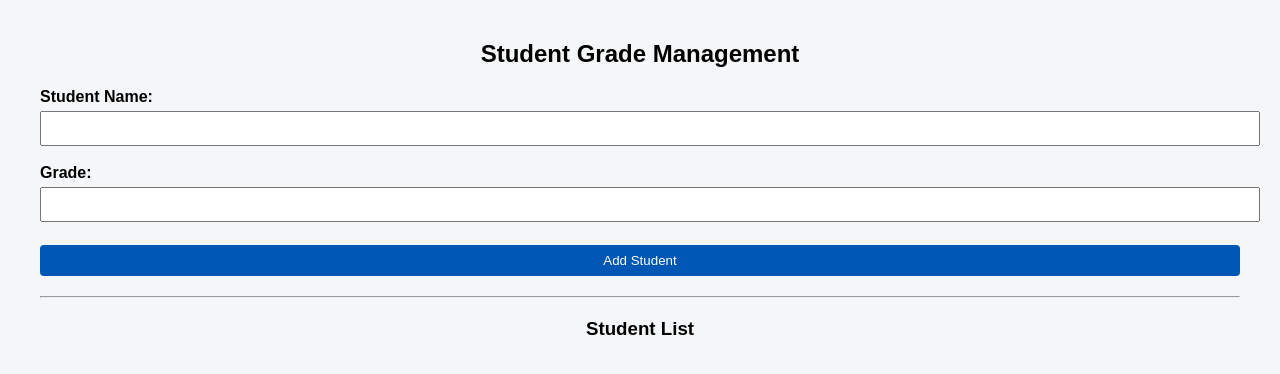
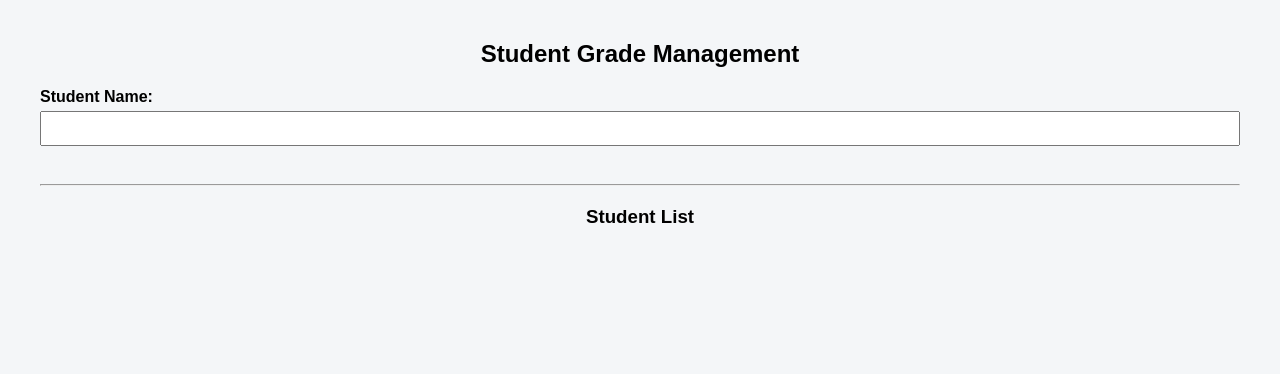
Before and after one commit to Jijilagueras72x/student_web_app, a Flask app: page / in a window 1280 px wide. Shown: the top 374 px of the page. Run offline with Flask 3, Linux system fonts and the light colour scheme.

Commit message:
modified:   static/script.js modified:   static/style.css modified:   templates/index.html

```diff
--- a/static/script.js
+++ b/static/script.js
@@ -1,8 +1,65 @@
-function validateForm() {
-    let name = document.getElementById("name").value;
+// Function to check fields and show/hide elements progressively
+function checkFields() {
+    let name = document.getElementById("name").value.trim();
+    let date = document.getElementById("date").value;
+    let subject = document.getElementById("subject").value;
+    let email = document.getElementById("email").value.trim();
     let grade = document.getElementById("grade").value;
 
-    if (name === "" || grade === "") {
+    // Show date field if name is filled
+    if (name !== "") {
+        document.getElementById("dateField").classList.remove("hidden");
+    } else {
+        document.getElementById("dateField").classList.add("hidden");
+        document.getElementById("subjectField").classList.add("hidden");
+        document.getElementById("emailField").classList.add("hidden");
+        document.getElementById("gradeField").classList.add("hidden");
+        document.getElementById("submitBtn").classList.add("hidden");
+    }
+
+    // Show subject field if date is filled
+    if (date !== "") {
+        document.getElementById("subjectField").classList.remove("hidden");
+    } else {
+        document.getElementById("subjectField").classList.add("hidden");
+        document.getElementById("emailField").classList.add("hidden");
+        document.getElementById("gradeField").classList.add("hidden");
+        document.getElementById("submitBtn").classList.add("hidden");
+    }
+
+    // Show email field if subject is selected
+    if (subject !== "") {
+        document.getElementById("emailField").classList.remove("hidden");
+    } else {
+        document.getElementById("emailField").classList.add("hidden");
+        document.getElementById("gradeField").classList.add("hidden");
+        document.getElementById("submitBtn").classList.add("hidden");
+    }
+
+    // Show grade/score field if all previous fields are filled
+    if (name !== "" && date !== "" && subject !== "" && email !== "") {
+        document.getElementById("gradeField").classList.remove("hidden");
+    } else {
+        document.getElementById("gradeField").classList.add("hidden");
+        document.getElementById("submitBtn").classList.add("hidden");
+    }
+
+    // Show submit button if all fields are filled
+    if (name !== "" && date !== "" && subject !== "" && email !== "" && grade !== "") {
+        document.getElementById("submitBtn").classList.remove("hidden");
+    } else {
+        document.getElementById("submitBtn").classList.add("hidden");
+    }
+}
+
+function validateForm() {
+    let name = document.getElementById("name").value.trim();
+    let date = document.getElementById("date").value;
+    let subject = document.getElementById("subject").value;
+    let email = document.getElementById("email").value.trim();
+    let grade = document.getElementById("grade").value;
+
+    if (name === "" || date === "" || subject === "" || email === "" || grade === "") {
         alert("Please fill in all fields.");
         return false;
     }
@@ -12,5 +69,34 @@ function validateForm() {
         return false;
     }
 
-    return true;
+    // Add student to the list
+    addStudent(name, date, subject, email, grade);
+    return false; // prevent page reload
 }
+
+function addStudent(name, date, subject, email, grade) {
+    let status = grade >= 75 ? "Passed" : "Failed";
+    let statusClass = grade >= 75 ? "pass" : "fail";
+
+    let li = document.createElement("li");
+    li.className = statusClass;
+    li.innerHTML = `<strong>${name}</strong> - ${subject}<br>
+                    Date: ${date} | Email: ${email}<br>
+                    Grade: ${grade} (${status})`;
+
+    document.getElementById("studentList").appendChild(li);
+
+    // Reset form fields
+    document.getElementById("name").value = "";
+    document.getElementById("date").value = "";
+    document.getElementById("subject").value = "";
+    document.getElementById("email").value = "";
+    document.getElementById("grade").value = "";
+
+    // Hide all fields except name
+    document.getElementById("dateField").classList.add("hidden");
+    document.getElementById("subjectField").classList.add("hidden");
+    document.getElementById("emailField").classList.add("hidden");
+    document.getElementById("gradeField").classList.add("hidden");
+    document.getElementById("submitBtn").classList.add("hidden");
+}
--- a/static/style.css
+++ b/static/style.css
@@ -1,6 +1,7 @@
 body {
 	font-family: Arial, sans-serif;
 	background-color: #f4f6f8;
+	margin: 40px;
 }
 
 .container {
@@ -21,10 +22,18 @@ label {
 }
 
 input[type="text"],
-input[type="number"] {
+input[type="number"],
+input[type="date"],
+input[type="email"],
+select {
 	width: 100%;
 	padding: 8px;
 	margin-top: 5px;
+	box-sizing: border-box;
+}
+
+select {
+	cursor: pointer;
 }
 
 button {
@@ -38,7 +47,7 @@ button {
 }
 
 button:hover {
-	background-color: #0056b3;
+	background-color: #004494;
 }
 
 hr{
@@ -65,4 +74,8 @@ li {
 	background-color: #f8d7da;
 	color: #721c24;
 }
-/* sample */
+
+/* Hidden class for progressive disclosure */
+.hidden {
+	display: none;
+}
--- a/templates/index.html
+++ b/templates/index.html
@@ -4,57 +4,7 @@
     <meta charset="UTF-8">
     <title>Student Grade Management</title>
     <link rel="stylesheet" href="{{ url_for('static' , filename='style.css')}}">
-
-    <style>
-        body {
-            font-family: Arial, sans-serif;
-            margin: 40px;
-        }
-
-        input, button {
-            padding: 8px;
-            margin-top: 5px;
-        }
-
-        ul {
-            list-style-type: none;
-            padding: 0;
-        }
-    </style>
-
-    <script>
-        function validateForm() {
-            let name = document.getElementById("name").value;
-            let grade = document.getElementById("grade").value;
-
-            if (name === "" || grade === "") {
-                alert("Please fill out all fields");
-                return false;
-            }
-
-            if (grade < 0 || grade > 100) {
-                alert("Grade must be between 0 and 100");
-                return false;
-            }
-
-            addStudent(name, grade);
-            return false; // prevent page reload
-        }
-
-        function addStudent(name, grade) {
-            let status = grade >= 75 ? "Passed" : "Failed";
-            let color = grade >= 75 ? "green" : "red";
-
-            let li = document.createElement("li");
-            li.style.color = color;
-            li.textContent = name + " - " + grade + " (" + status + ")";
-
-            document.getElementById("studentList").appendChild(li);
-
-            document.getElementById("name").value = "";
-            document.getElementById("grade").value = "";
-        }
-    </script>
+    <script src="{{ url_for('static', filename='script.js') }}" defer></script>
 </head>
 
 <body>
@@ -62,13 +12,45 @@
     <h2>Student Grade Management</h2>
 
     <form onsubmit="return validateForm();">
-        <label>Student Name:</label><br>
-        <input type="text" id="name"><br><br>
+        <!-- Name Field - Always visible -->
+        <div id="nameField">
+            <label>Student Name:</label><br>
+            <input type="text" id="name" oninput="checkFields()"><br><br>
+        </div>
 
-        <label>Grade:</label><br>
-        <input type="number" id="grade"><br><br>
+        <!-- Date Field - Hidden initially -->
+        <div id="dateField" class="hidden">
+            <label>Date:</label><br>
+            <input type="date" id="date" oninput="checkFields()"><br><br>
+        </div>
 
-        <button type="submit">Add Student</button>
+        <!-- Subject Field - Hidden initially -->
+        <div id="subjectField" class="hidden">
+            <label>Subject:</label><br>
+            <select id="subject" onchange="checkFields()">
+                <option value="">-- Select Subject --</option>
+                <option value="Integrated Programming and Technologies">Integrated Programming and Technologies</option>
+                <option value="Introduction to Programming">Introduction to Programming</option>
+                <option value="Web Fundamentals">Web Fundamentals</option>
+            </select><br><br>
+        </div>
+
+        <!-- Email Field - Hidden initially -->
+        <div id="emailField" class="hidden">
+            <label>Email:</label><br>
+            <input type="email" id="email" oninput="checkFields()"><br><br>
+        </div>
+
+        <!-- Grade/Score Field - Hidden initially -->
+        <div id="gradeField" class="hidden">
+            <label>Grade:</label><br>
+            <input type="number" id="grade" oninput="checkFields()"><br><br>
+        </div>
+
+        <!-- Submit Button - Hidden initially -->
+        <div id="submitBtn" class="hidden">
+            <button type="submit">Add Student</button>
+        </div>
     </form>
 
     <hr>
```
